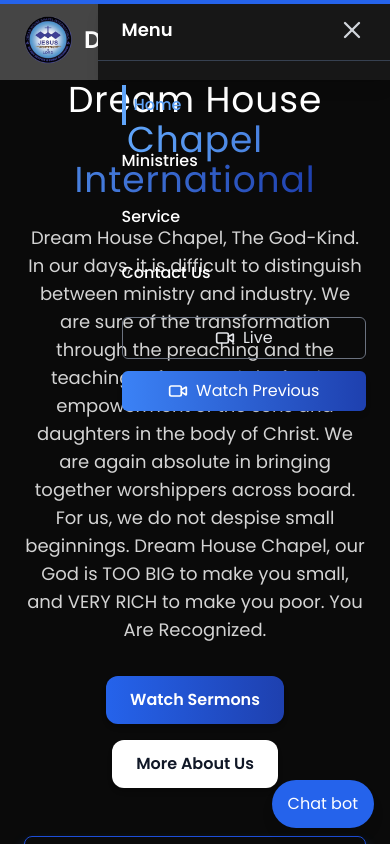
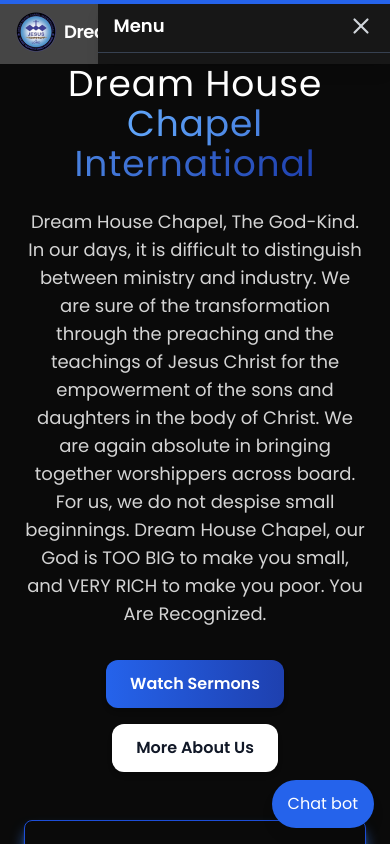
Before and after one commit to JosephLarbi21/Church-website, a React (Vite) app: page / in a window 390 px wide. Both pictures are taken after a click on the button 387 px from the left and 40 px from the top of the page. Shown: the top 844 px of the page. Built offline with nearby package versions, Linux system fonts and the light colour scheme; grey boxes are pictures that could not be loaded.

Commit message:
Fixed responsiveness

```diff
--- a/src/components/Navbar.jsx
+++ b/src/components/Navbar.jsx
@@ -12,13 +12,10 @@
     setMobileDrawerOpen(!mobileDrawerOpen);
   };
 
-  const currentPath = window.location.pathname; // ✅ active route
+  const currentPath = window.location.pathname;
 
   useEffect(() => {
-    const handleScroll = () => {
-      setScrolled(window.scrollY > 50);
-    };
-
+    const handleScroll = () => setScrolled(window.scrollY > 50);
     window.addEventListener("scroll", handleScroll);
     return () => window.removeEventListener("scroll", handleScroll);
   }, []);
@@ -29,25 +26,19 @@
         scrolled
           ? "bg-neutral-900 shadow-md border-b border-neutral-800"
           : "bg-neutral-900/80 backdrop-blur-md"
-      } text-white py-4`}
+      } text-white py-3 sm:py-4`}
     >
-      <div className="container px-6 mx-auto flex justify-between items-center relative lg:text-base">
+      <div className="container px-4 sm:px-6 mx-auto flex justify-between items-center relative text-sm sm:text-base">
         {/* Logo */}
-        <div className="flex items-center flex-shrink-0">
-          <a href="/" className="flex items-center">
-            <img
-              className="h-12 w-12 mr-3"
-              src={logo}
-              alt="Dream House Chapel Logo"
-            />
-            <span className="text-2xl font-semibold tracking-tight">
-              Dream House Chapel Int.
-            </span>
-          </a>
-        </div>
+        <a href="/" className="flex items-center flex-shrink-0">
+          <img className="h-10 w-10 sm:h-12 sm:w-12 mr-2 sm:mr-3" src={logo} alt="Logo" />
+          <span className="text-lg sm:text-xl md:text-2xl font-semibold tracking-tight truncate">
+            Dream House Chapel Int.
+          </span>
+        </a>
 
         {/* Desktop Menu */}
-        <ul className="hidden lg:flex ml-16 space-x-10">
+        <ul className="hidden lg:flex ml-12 space-x-8 xl:space-x-10">
           {navItems.map((item, index) => (
             <li key={index}>
               <a
@@ -65,35 +56,35 @@
         </ul>
 
         {/* Desktop Action Buttons */}
-        <div className="hidden lg:flex items-center space-x-6">
+        <div className="hidden lg:flex items-center space-x-4 xl:space-x-6">
           <a
             href="/livestream"
-            className={`flex items-center gap-2 px-5 py-2.5 rounded-xl border font-medium shadow-md transition-all duration-300 ${
+            className={`flex items-center gap-2 px-4 py-2 rounded-lg border font-medium shadow-md transition-all duration-300 ${
               currentPath === "/livestream"
                 ? "border-blue-500 text-blue-400 bg-blue-500/10 shadow-blue-500/30"
                 : "border-blue-500 text-blue-400 hover:bg-blue-500/10 hover:shadow-blue-500/30"
             }`}
           >
-            <Video size={20} />
+            <Video size={18} />
             <span>Livestream</span>
           </a>
 
           <a
             href="/sermons"
-            className={`flex items-center gap-2 px-6 py-2.5 rounded-xl font-semibold shadow-lg transition-all duration-300 ${
+            className={`flex items-center gap-2 px-5 py-2 rounded-lg font-semibold shadow-lg transition-all duration-300 ${
               currentPath === "/sermons"
                 ? "bg-gradient-to-r from-blue-600 to-blue-900 shadow-blue-600/40"
                 : "bg-gradient-to-r from-blue-500 to-blue-800 text-white hover:scale-105 hover:shadow-blue-600/40"
             }`}
           >
-            <Video size={20} />
+            <Video size={18} />
             <span>Watch Videos</span>
           </a>
         </div>
 
         {/* Mobile Menu Button */}
         <button onClick={toggleNavbar} className="lg:hidden text-white">
-          {mobileDrawerOpen ? <X size={28} /> : <Menu size={28} />}
+          {mobileDrawerOpen ? <X size={26} /> : <Menu size={26} />}
         </button>
       </div>
 
@@ -105,19 +96,19 @@
             animate={{ x: 0 }}
             exit={{ x: "100%" }}
             transition={{ duration: 0.3, ease: "easeInOut" }}
-            className="fixed top-0 right-0 w-3/4 max-w-sm h-full bg-neutral-900 z-40 flex flex-col shadow-lg"
+            className="fixed top-0 right-0 w-3/4 max-w-xs h-full bg-neutral-900 z-40 flex flex-col shadow-lg overflow-y-auto"
           >
-            <div className="flex justify-between items-center px-6 py-4 border-b border-gray-700">
+            <div className="flex justify-between items-center px-4 py-3 border-b border-gray-700">
               <span className="text-white text-lg font-semibold">Menu</span>
               <button
                 onClick={toggleNavbar}
                 className="text-gray-300 hover:text-white"
               >
-                <X size={28} />
+                <X size={26} />
               </button>
             </div>
 
-            <ul className="flex flex-col text-white text-base font-medium px-6 py-6 space-y-4">
+            <ul className="flex flex-col text-white text-base font-medium px-4 py-6 space-y-4">
               {navItems.map((item, index) => (
                 <li key={index}>
                   <a
@@ -135,29 +126,29 @@
               ))}
             </ul>
 
-            <div className="flex flex-col gap-3 px-6 mt-auto mb-6">
+            <div className="flex flex-col gap-3 px-4 mt-auto mb-6">
               <a
                 href="/livestream"
                 onClick={toggleNavbar}
-                className={`flex justify-center items-center gap-2 py-2 border rounded-md ${
+                className={`flex justify-center items-center gap-2 py-2 text-sm rounded-md ${
                   currentPath === "/livestream"
-                    ? "border-blue-500 text-blue-400 bg-blue-500/10"
-                    : "text-gray-200 border-gray-500 hover:border-blue-600"
+                    ? "border border-blue-500 text-blue-400 bg-blue-500/10"
+                    : "text-gray-200 border border-gray-500 hover:border-blue-600"
                 }`}
               >
-                <Video size={20} />
+                <Video size={18} />
                 <span>Live</span>
               </a>
               <a
                 href="/sermons"
                 onClick={toggleNavbar}
-                className={`flex justify-center items-center gap-2 py-2 rounded-md shadow-md ${
+                className={`flex justify-center items-center gap-2 py-2 text-sm rounded-md shadow-md ${
                   currentPath === "/sermons"
                     ? "bg-gradient-to-r from-blue-600 to-blue-900 text-white"
                     : "bg-gradient-to-r from-blue-500 to-blue-800 text-white hover:opacity-90"
                 }`}
               >
-                <Video size={20} />
+                <Video size={18} />
                 <span>Watch Previous</span>
               </a>
             </div>
```
